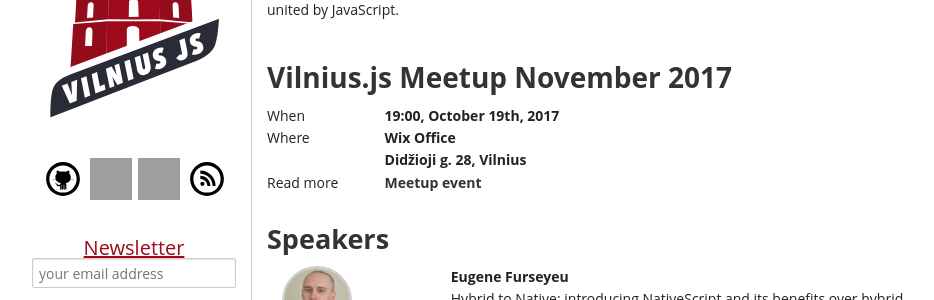
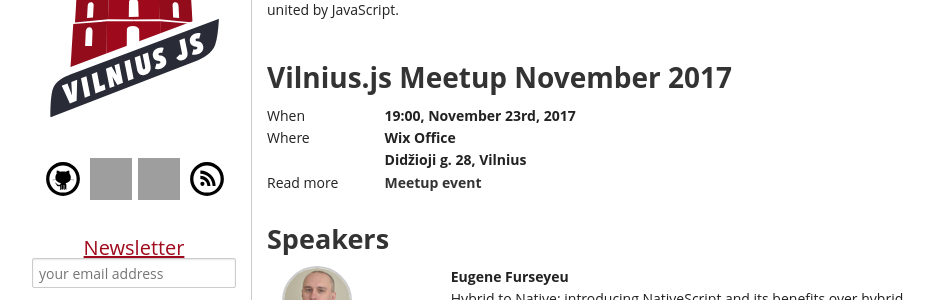
Before and after one commit to VilniusJS/vilniusjs.lt, a Jekyll site: the page built from _posts/2017-11-16-meetup-november.html, in a window 1280 px wide, cut to the strip 139-439 px from the top of the page. Shown: the whole strip, without its empty margins (153-1087 px from the left). Built offline with Jekyll 4.4.1, drawn with Linux system fonts in a browser that asks for light colours; comment, search, counter and statistics services are not loaded; grey boxes are pictures that could not be loaded.

Commit message:
Vilnius.js Meetup November 2017: fix date

```diff
--- a/_posts/2017-11-16-meetup-november.html
+++ b/_posts/2017-11-16-meetup-november.html
@@ -5,7 +5,7 @@
 
 <div class="row">
   <div class="two columns">When</div>
-  <div class="ten columns strong">19:00, October 19th, 2017</div>
+  <div class="ten columns strong">19:00, November 23rd, 2017</div>
 </div>
 <div class="row">
   <div class="two columns">Where</div>
```
